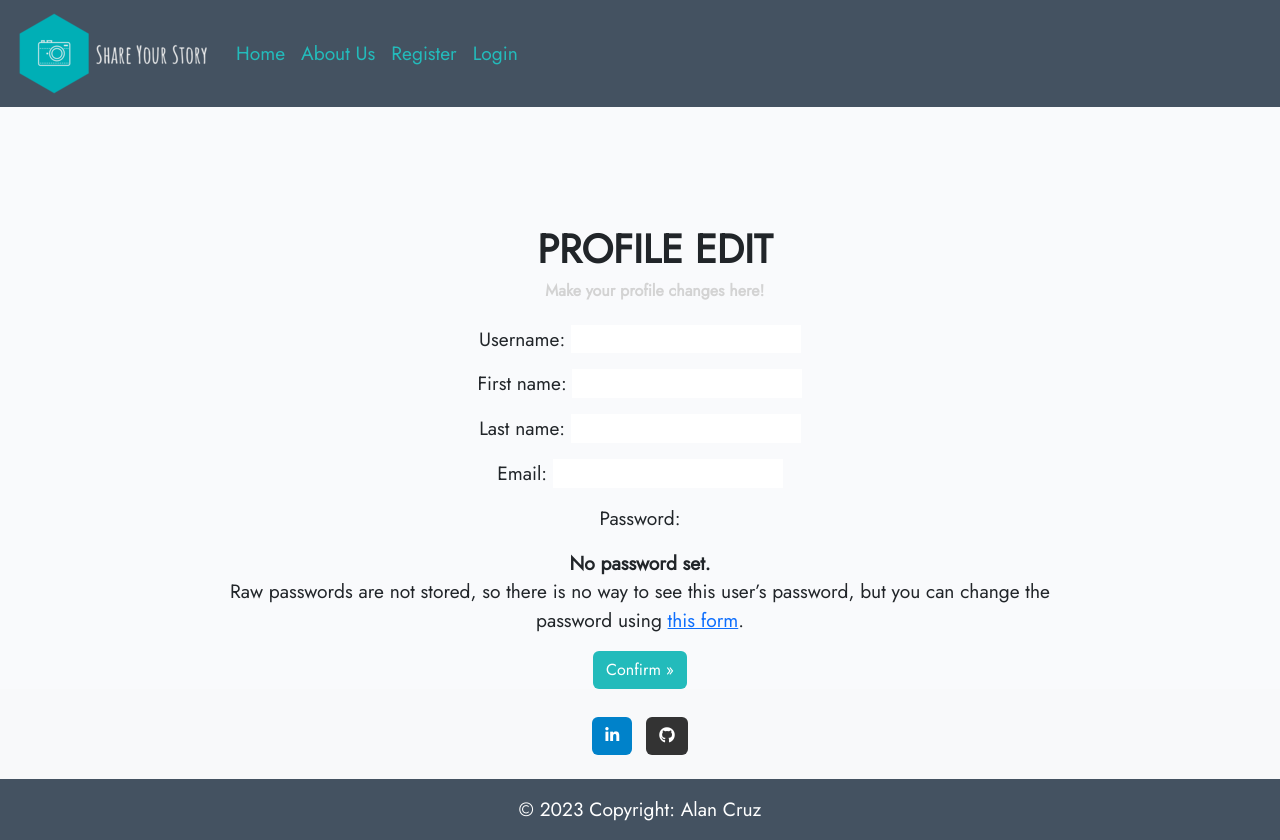
After one commit to llancruzz/share-story, a Django app: page /profile_edit/ in a window 1280 px wide. The commit adds this page. Run offline with Django 3.2, Linux system fonts and the light colour scheme.

Commit message:
feat: Create profile views

```diff
--- a/ShareStory/settings.py
+++ b/ShareStory/settings.py
@@ -30,7 +30,8 @@ SECRET_KEY = os.environ.get("SECRET_KEY")
 
 # SECURITY WARNING: don't run with debug turned on in production!
 
-DEBUG = "DEVELOPMENT" in os.environ
+# DEBUG = "DEVELOPMENT" in os.environ
+DEBUG = True
 
 X_FRAME_OPTIONS = "SAMEORIGIN"
 
--- a/social_app/forms.py
+++ b/social_app/forms.py
@@ -14,11 +14,10 @@ class ProfileEditForm(UserChangeForm):
     first_name = forms.CharField(max_length=100)
     last_name = forms.CharField(max_length=100)
     email = forms.CharField(max_length=100)
-    password = None
 
     class Meta:
         model = User
-        fields = ["username",  "first_name", "last_name", "email"]
+        fields = ["username", "first_name", "last_name", "email"]
         widgets = {
             "username": forms.TextInput(attrs={"class": "form-control"}),
             "first_name": forms.TextInput(attrs={"class": "form-control"}),
--- a/social_app/models.py
+++ b/social_app/models.py
@@ -60,7 +60,7 @@ class Comment(models.Model):
 
 
 class Profile(models.Model):
-    """Schema for the Comment model"""
+    """Schema for the Profile model"""
     user = models.OneToOneField(User, null=True, on_delete=models.CASCADE)
     bio = models.TextField(max_length=300, blank=True)
 
--- a/social_app/urls.py
+++ b/social_app/urls.py
@@ -6,7 +6,6 @@ urlpatterns = [
     path("", views.PostList.as_view(), name="home"),
     path("about/", views.about, name="about"),
     path("share/", views.share, name="share_story"),
-    path("<slug:slug>/", views.PostDetail.as_view(), name="post_detail"),
     path("like/<slug:slug>", views.PostLike.as_view(), name="post_like"),
     path("comment/<int:id>", views.CommentView.as_view(), name="comment"),
     path(
@@ -14,4 +13,7 @@ urlpatterns = [
         views.DeleteComment.as_view(),
         name="delete_comment",
     ),
+    path("profile_edit/", views.ProfileEditView.as_view(), name="profile_edit"),
+    path("<slug:slug>/", views.PostDetail.as_view(), name="post_detail"),
+
 ]
--- a/social_app/views.py
+++ b/social_app/views.py
@@ -4,7 +4,9 @@ from django.views import generic, View
 from django.http import HttpResponseRedirect
 from django.contrib import messages
 from .models import Post, Comment
-from .forms import CommentForm
+from .forms import CommentForm, ProfileEditForm
+from django.contrib.auth.forms import UserChangeForm
+from django.views.generic.edit import FormView
 
 
 # Create your views here.
@@ -134,3 +136,22 @@ class DeleteComment(generic.DeleteView):
     def get_success_url(self):
         post = self.object.post
         return reverse_lazy("post_detail", kwargs={"slug": post.slug})
+
+
+# class ProfileEditView(generic.UpdateView):
+#     form_class = ProfileEditForm
+#     template_name = "profile_edit.html"
+
+#     success_url = reverse_lazy('home')
+
+#     def get_object(self):
+#         return self.request.user
+
+
+class ProfileEditView(FormView):
+    template_name = 'profile_edit.html'
+    form_class = ProfileEditForm
+    success_url = reverse_lazy('home')
+
+    def form_valid(self, form):
+        return super().form_valid(form)
--- a/templates/base.html
+++ b/templates/base.html
@@ -88,6 +88,9 @@
             <li class="nav-item">
               <a class="nav-link" href="{% url 'account_logout' %}">Logout</a>
             </li>
+            <li class="nav-item">
+              <a class="nav-link btn btn-outline-success" href="{% url 'profile_edit' %}">{{user}}</a>
+            </li>
             {% else %}
             <li class="nav-item">
               <a class="nav-link" href="{% url 'account_signup' %}">Register</a>
--- /dev/null
+++ b/templates/profile_edit.html
@@ -0,0 +1,40 @@
+{% extends "base.html" %}
+
+{% load i18n %}
+
+{% block head_title %}{% trans "Profile Edit" %}{% endblock %}
+
+{% block content %}
+<header>
+    <div class="container-fluid">
+        <div class="row px-4 text-center">
+            <div class="col-lg-6 mx-auto">
+                <div class="caption">
+                    <div class="text-center-caption">
+                        <h1 class="post-title fw-bolder text-uppercase">{% trans "Profile Edit" %}</h1>
+                        <h6 class="post-subtitle fw-bold">
+                            Make your profile changes here!
+                        </h6>
+                    </div>
+                </div>
+            </div>
+        </div>
+    </div>
+</header>
+
+<div class="row">
+    <div class="col-md-8 mt-3 offset-md-2">
+        <form class="signup text-center" method="post" action="{% url 'profile_edit' %}">
+            {% csrf_token %}
+            {{ form.as_p }}
+            <div class="mt-3">
+                <button class="btn btn-signup right" id="button" type="submit">
+                    {% trans "Confirm" %} &raquo;
+                </button>
+            </div>
+        </form>
+    </div>
+
+</div>
+
+{% endblock %}
```
